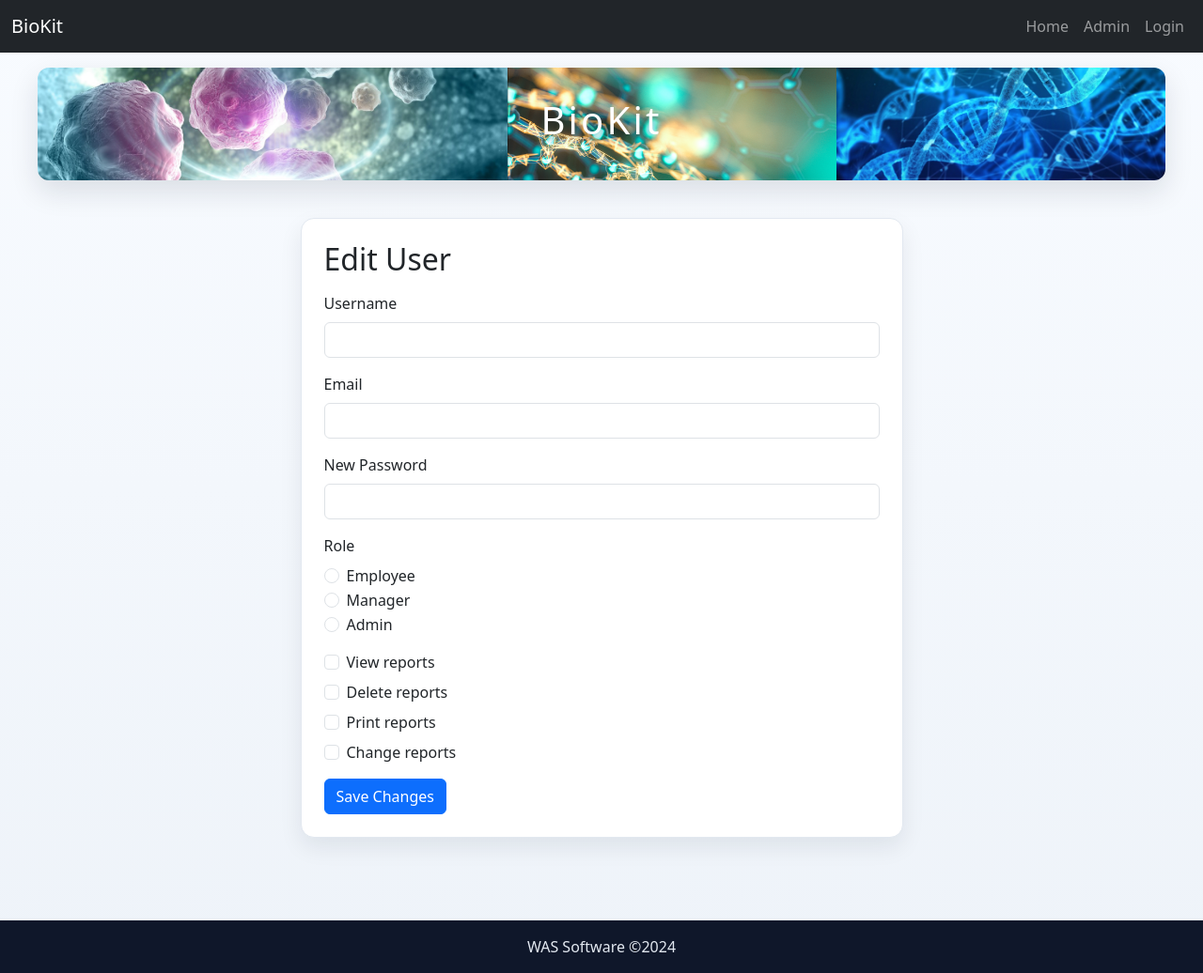
After one commit to aolson078/biokit, a Flask app: template templates/admin/edit_user.html in a window 1280 px wide. The commit adds this page. Shown: the whole page at 94% size. Run offline with Flask 3, Linux system fonts and the light colour scheme; the template is opened without the code that fills it: values that come from a table or form of the project are taken from there, others are empty; some libraries are stand-ins or nearby versions.

Commit message:
Small change

```diff
--- a/flask_bio_app.py
+++ b/flask_bio_app.py
@@ -715,6 +715,8 @@ def dashboard():
 @role_required('admin')
 def edit_user(user_id):
     """Edit user details and permissions."""
+    from forms import UserEditForm
+
     user = User.query.get_or_404(user_id)
     form = UserEditForm(obj=user)
 
@@ -732,7 +734,7 @@ def edit_user(user_id):
 
             # Update password if provided
             if form.password.data:
-                user.password = generate_password_hash(form.password.data)
+                user.set_password(form.password.data)
 
             db.session.commit()
             flash(f'User {user.username} updated successfully', 'success')
--- a/forms.py
+++ b/forms.py
@@ -52,3 +52,28 @@ class register_form(FlaskForm):
 class login_form(FlaskForm):
 	email = StringField(validators=[InputRequired(), Email(), Length(5, 100)])
 	password = PasswordField(validators=[InputRequired(), Length(2, 100)])
+	remember_me = BooleanField()
+
+
+class UserEditForm(FlaskForm):
+	username = StringField(
+		validators=[
+			InputRequired(),
+			Length(1, 50, message="Please provide a valid name"),
+		]
+	)
+	email = StringField(validators=[InputRequired(), Email(), Length(5, 100)])
+	password = PasswordField(validators=[Length(0, 100)])
+	role = RadioField(
+		'Role',
+		choices=[
+			('employee', 'Employee'),
+			('manager', 'Manager'),
+			('admin', 'Admin'),
+		],
+		validators=[InputRequired()]
+	)
+	view_reports = BooleanField()
+	delete_reports = BooleanField()
+	print_reports = BooleanField()
+	change_reports = BooleanField()
--- /dev/null
+++ b/templates/admin/dashboard.html
@@ -0,0 +1 @@
+{% extends "admin.html" %}
--- /dev/null
+++ b/templates/admin/edit_user.html
@@ -0,0 +1,73 @@
+{% extends "base.html" %}
+
+{% block title %}Edit User{% endblock %}
+
+{% block content %}
+<div class="container py-4">
+    <div class="row justify-content-center">
+        <div class="col-lg-7">
+            <div class="card p-4">
+                <h2 class="mb-3">Edit User</h2>
+
+                {% with messages = get_flashed_messages(with_categories=true) %}
+                {% if messages %}
+                {% for category, message in messages %}
+                <div class="alert alert-{{ category }}" role="alert">
+                    {{ message }}
+                </div>
+                {% endfor %}
+                {% endif %}
+                {% endwith %}
+
+                <form method="post">
+                    {{ form.csrf_token }}
+
+                    <div class="mb-3">
+                        <label class="form-label">Username</label>
+                        {{ form.username(class_="form-control") }}
+                    </div>
+
+                    <div class="mb-3">
+                        <label class="form-label">Email</label>
+                        {{ form.email(class_="form-control") }}
+                    </div>
+
+                    <div class="mb-3">
+                        <label class="form-label">New Password</label>
+                        {{ form.password(class_="form-control") }}
+                    </div>
+
+                    <div class="mb-3">
+                        <label class="form-label d-block">Role</label>
+                        {% for subfield in form.role %}
+                        <div class="form-check">
+                            {{ subfield(class_="form-check-input") }}
+                            <label class="form-check-label" for="{{ subfield.id }}">{{ subfield.label.text }}</label>
+                        </div>
+                        {% endfor %}
+                    </div>
+
+                    <div class="form-check mb-2">
+                        {{ form.view_reports(class_="form-check-input") }}
+                        <label class="form-check-label" for="{{ form.view_reports.id }}">View reports</label>
+                    </div>
+                    <div class="form-check mb-2">
+                        {{ form.delete_reports(class_="form-check-input") }}
+                        <label class="form-check-label" for="{{ form.delete_reports.id }}">Delete reports</label>
+                    </div>
+                    <div class="form-check mb-2">
+                        {{ form.print_reports(class_="form-check-input") }}
+                        <label class="form-check-label" for="{{ form.print_reports.id }}">Print reports</label>
+                    </div>
+                    <div class="form-check mb-3">
+                        {{ form.change_reports(class_="form-check-input") }}
+                        <label class="form-check-label" for="{{ form.change_reports.id }}">Change reports</label>
+                    </div>
+
+                    <button type="submit" class="btn btn-primary">Save Changes</button>
+                </form>
+            </div>
+        </div>
+    </div>
+</div>
+{% endblock %}
--- a/templates/denied.html
+++ b/templates/denied.html
@@ -13,7 +13,7 @@ admin
                     </div>
                     <div class="card-body">
                         <p class="card-text">You do not have the necessary permissions to access this page.</p>
-                        <a href="{{ url_for('home') }}" class="btn btn-primary">Go Back to Home</a>
+                        <a href="{{ url_for('main.index') }}" class="btn btn-primary">Go Back to Home</a>
                     </div>
                 </div>
             </div>
--- /dev/null
+++ b/templates/errors/403.html
@@ -0,0 +1 @@
+{% extends "denied.html" %}
```
Also changed, not shown: templates/auth/login.html (added, +44 -0 lines), templates/errors/404.html (added, +12 -0 lines), templates/errors/500.html (added, +12 -0 lines).
